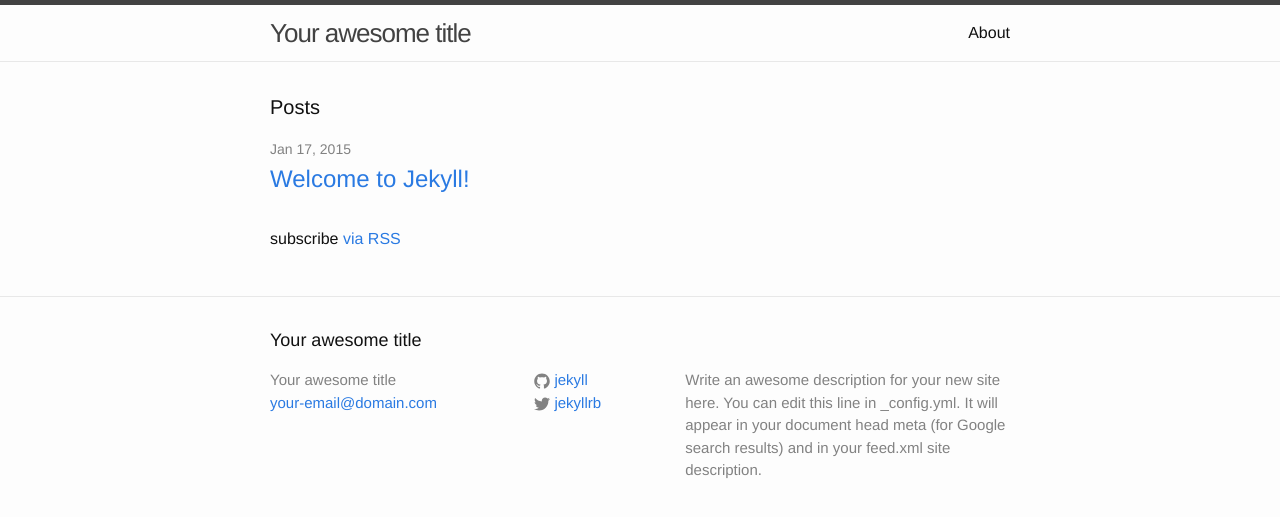
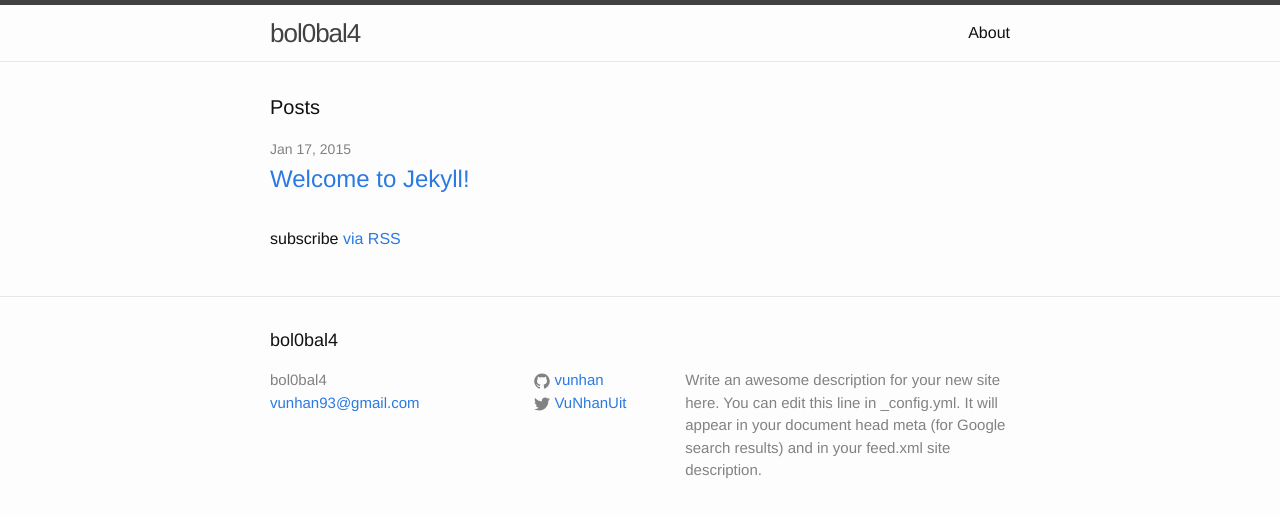
Before and after one commit to vunhan/vunhan.github.io, a Jekyll site: the page built from index.html, in a window 1280 px wide. Shown: the top 517 px of the page. Built offline with Jekyll 4.4.1, drawn with Linux system fonts in a browser that asks for light colours.

Commit message:
Change description

```diff
--- a/_config.yml
+++ b/_config.yml
@@ -1,14 +1,14 @@
 # Site settings
-title: Your awesome title
-email: your-email@domain.com
+title: bol0bal4
+email: vunhan93@gmail.com
 description: > # this means to ignore newlines until "baseurl:"
   Write an awesome description for your new site here. You can edit this
   line in _config.yml. It will appear in your document head meta (for
   Google search results) and in your feed.xml site description.
 baseurl: "" # the subpath of your site, e.g. /blog/
-url: "http://yourdomain.com" # the base hostname & protocol for your site
-twitter_username: jekyllrb
-github_username:  jekyll
+url: "https://vunhan.github.io/" # the base hostname & protocol for your site
+twitter_username: VuNhanUit
+github_username:  vunhan
 
 # Build settings
 markdown: kramdown
```
